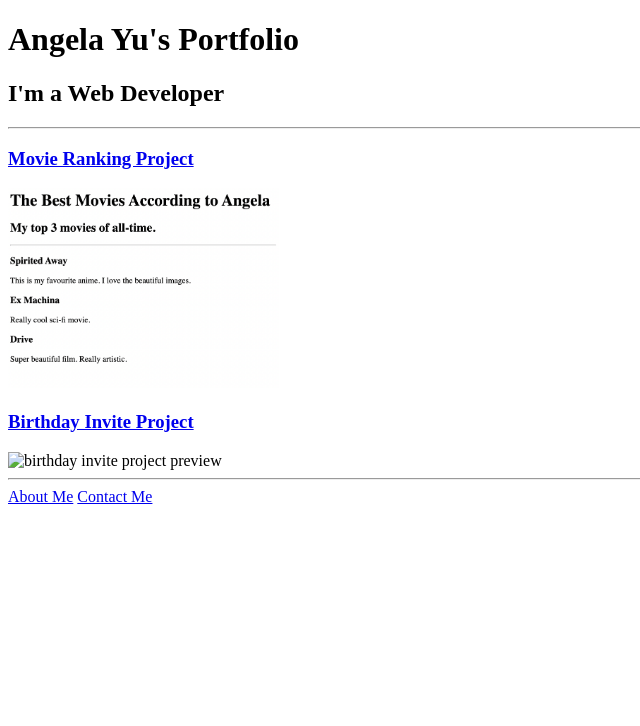
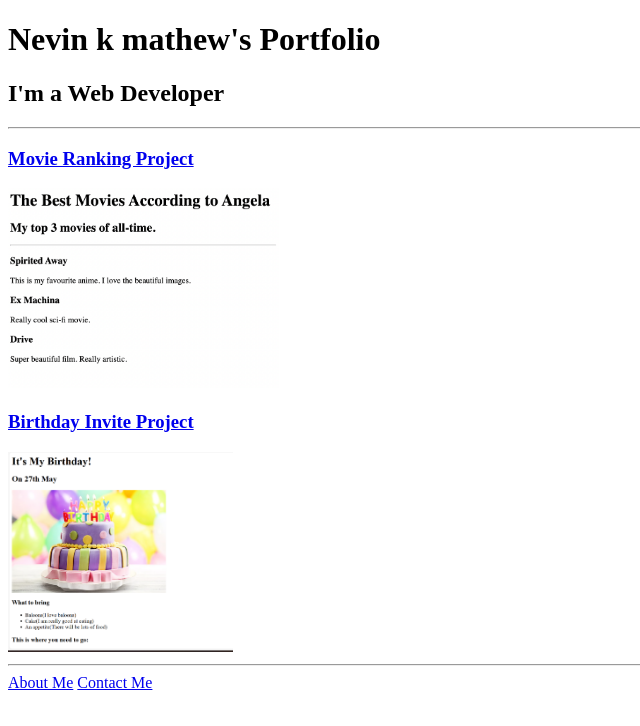
Before and after one commit to nevink27/html-portfolio, a plain HTML site: page index.html in a window 1280 px wide. Shown: the whole page, without its empty margins (0-640 px from the left). Drawn offline with Linux system fonts and the light colour scheme.

Commit message:
Update index.html

```diff
--- a/index.html
+++ b/index.html
@@ -7,13 +7,13 @@
 </head>
 
 <body>
-  <h1>Angela Yu's Portfolio</h1>
+  <h1>Nevin k mathew's Portfolio</h1>
   <h2>I'm a Web Developer</h2>
   <hr />
   <h3><a href="./public/movie-ranking.html">Movie Ranking Project</a></h3>
   <img src="./assets/images/movie-ranking.png" height="200" alt="movie ranking project preview"/>
   <h3><a href="./public/birthday-invite.html">Birthday Invite Project</a></h3>
-  <img src="./assets/images/birthday-invite.png" height="200" alt="birthday invite project preview"/>
+  <img src="./assets/images/birthday.png" height="200" alt="birthday invite project preview"/>
   <hr />
   <a href="./public/about.html">About Me</a>
   <a href="./public/contact.html">Contact Me</a>
```
